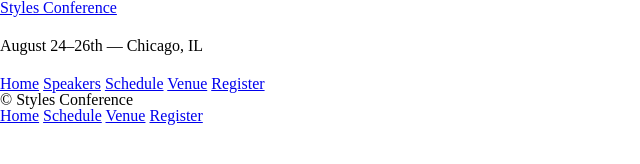
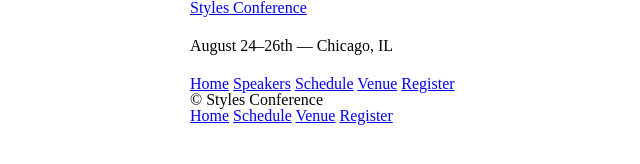
Before and after one commit to ojha-ravi/practice-f, a website: page register.html in a window 1280 px wide. Shown: the whole page, without its empty margins (0-640 px from the left). Drawn offline with Linux system fonts and the light colour scheme.

Commit message:
Some more changes

```diff
--- a/register.html
+++ b/register.html
@@ -6,7 +6,7 @@
 		<link rel="stylesheet" href="assets/style/main.css">
 	</head>
 	<body>
-		<header>
+		<header class="container">
 			<h1>
 				<a href="index.html">Styles Conference</a>
 			</h1>
@@ -20,7 +20,7 @@
 			</nav>
 		</header>
 
-		<footer>
+		<footer class="container">
 			<small>&copy; Styles Conference</small>
 			<nav>
 				<a href="index.html">Home</a>
```
Also changed, not shown: schedule.html (+2 -2 lines), speakers.html (+2 -2 lines), venue.html (+2 -2 lines).
